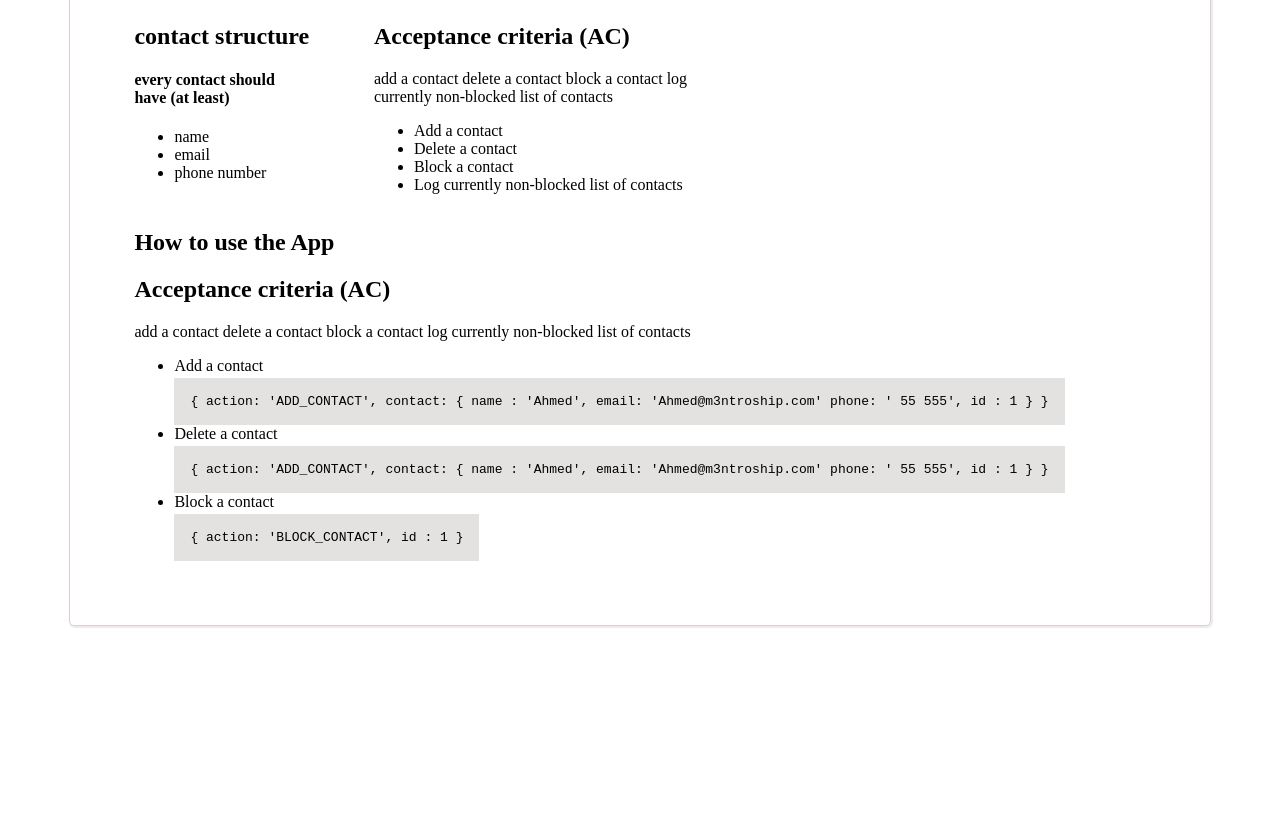
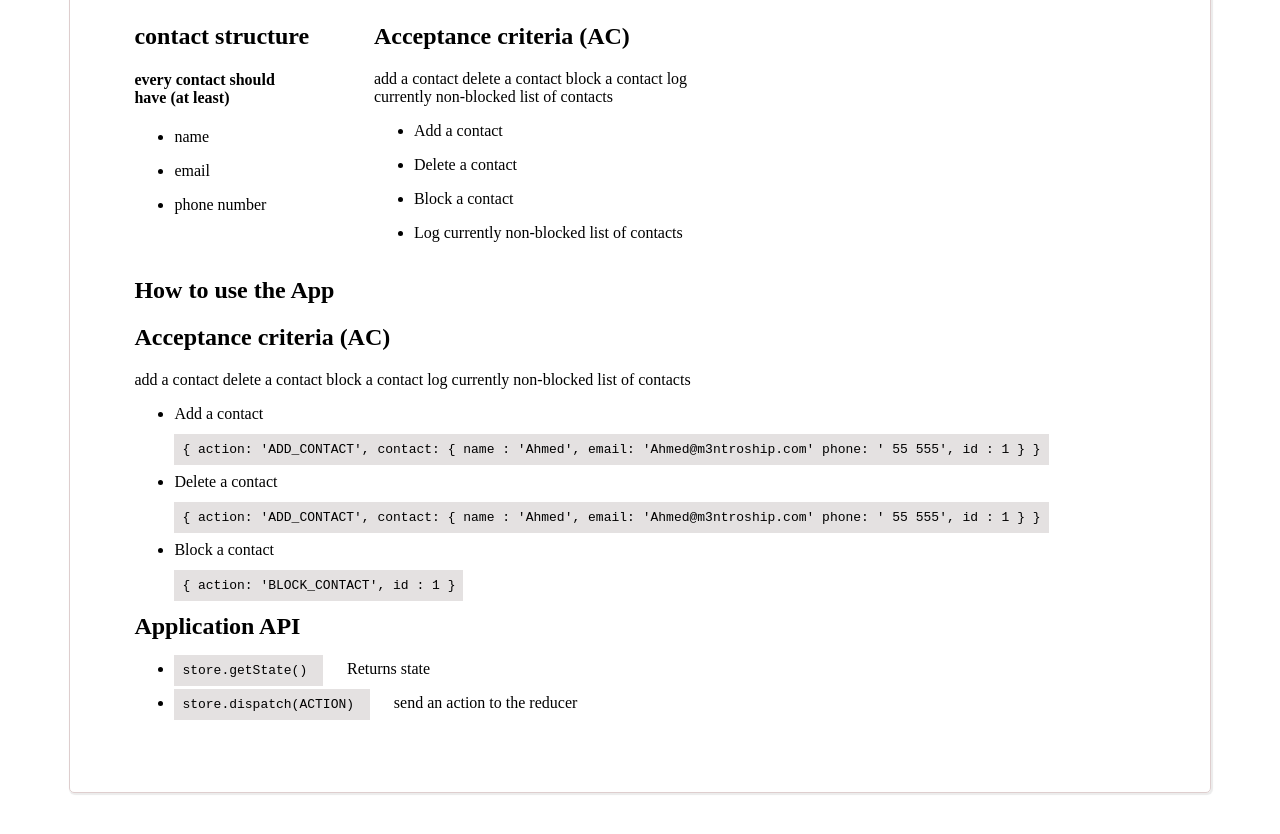
Before and after one commit to elhaw/simple-phone-app-redux, a plain HTML site: page index.html in a window 1280 px wide. Shown: the part 292-1126 px from the top of the page. Before the commit the page ends 982 px from the top, so only its background shows below. Drawn offline with Linux system fonts and the light colour scheme.

Commit message:
added API to th app

```diff
--- a/index.html
+++ b/index.html
@@ -28,7 +28,12 @@
     }
     .prettycode {
       background-color: #988d8d42;
-      padding: 1rem;
+      padding: 0.5rem;
+      margin-right: 1.5rem;
+    }
+
+    li {
+      margin-bottom: 1rem;
     }
   </style>
   <body>
@@ -83,6 +88,7 @@
           <li>
             Add a contact
           </li>
+
           <p>
             <code class="prettycode">
               { action: 'ADD_CONTACT', contact: { name : 'Ahmed', email:
@@ -104,6 +110,26 @@
           </p>
         </ul>
       </article>
+      <article>
+        <h2>
+          Application API
+        </h2>
+        <ul>
+          <li>
+            <code class="prettycode">
+              store.getState()
+            </code>
+            Returns state
+          </li>
+
+          <li>
+            <code class="prettycode">
+              store.dispatch(ACTION)
+            </code>
+            send an action to the reducer
+          </li>
+        </ul>
+      </article>
     </section>
 
     <script src="index.js"></script>
```
